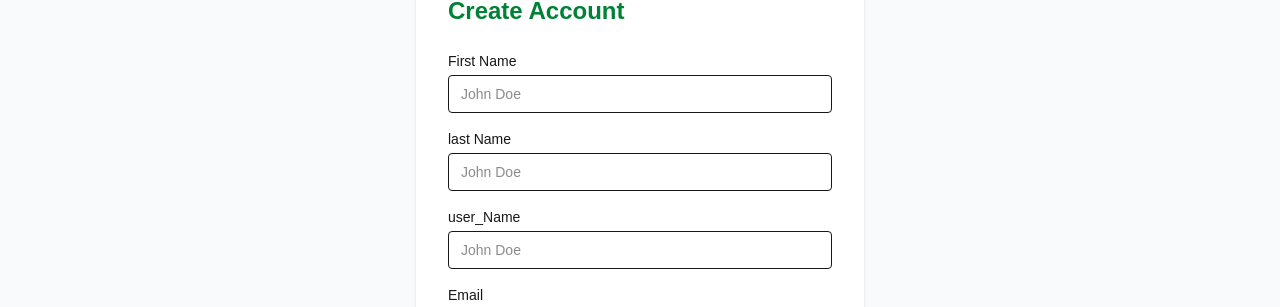
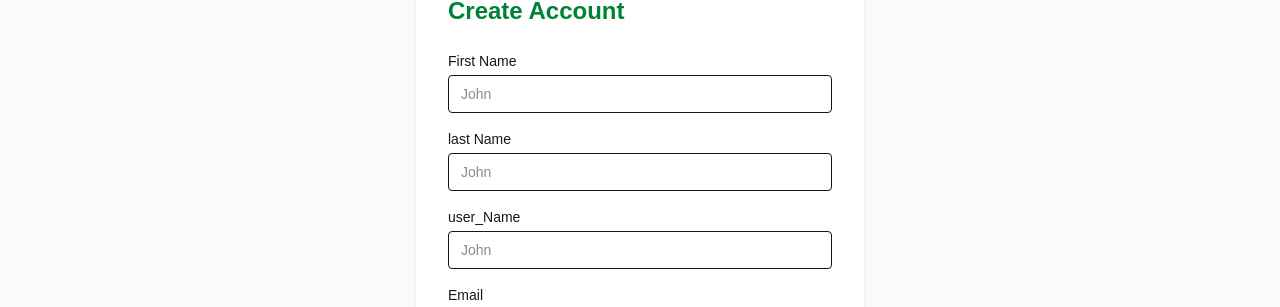
Before and after one commit to Toch-man/AgroMarket, a Next.js app in the folder frontend/agromarket/: page /auth/register in a window 1280 px wide. Shown: the part 127-434 px from the top of the page. Built offline with nearby package versions, Linux system fonts and the light colour scheme; no server answers.

Commit message:
input usestate error fixed

```diff
--- a/frontend/agromarket/app/auth/register/page.tsx
+++ b/frontend/agromarket/app/auth/register/page.tsx
@@ -80,22 +80,22 @@ export default function RegisterPage() {
           <div>
             <label className="block text-sm font-medium mb-1">First Name</label>
             <input
-              name="username"
+              name="first_name"
               value={form.first_name}
               onChange={handle_change}
               className="w-full border rounded px-3 py-2 text-sm"
-              placeholder="John Doe"
+              placeholder="John"
               required
             />
           </div>
           <div>
             <label className="block text-sm font-medium mb-1">last Name</label>
             <input
-              name="username"
+              name="last_name"
               value={form.last_name}
               onChange={handle_change}
               className="w-full border rounded px-3 py-2 text-sm"
-              placeholder="John Doe"
+              placeholder="John"
               required
             />
           </div>
@@ -106,7 +106,7 @@ export default function RegisterPage() {
               value={form.user_name}
               onChange={handle_change}
               className="w-full border rounded px-3 py-2 text-sm"
-              placeholder="John Doe"
+              placeholder="John"
               required
             />
           </div>
```
